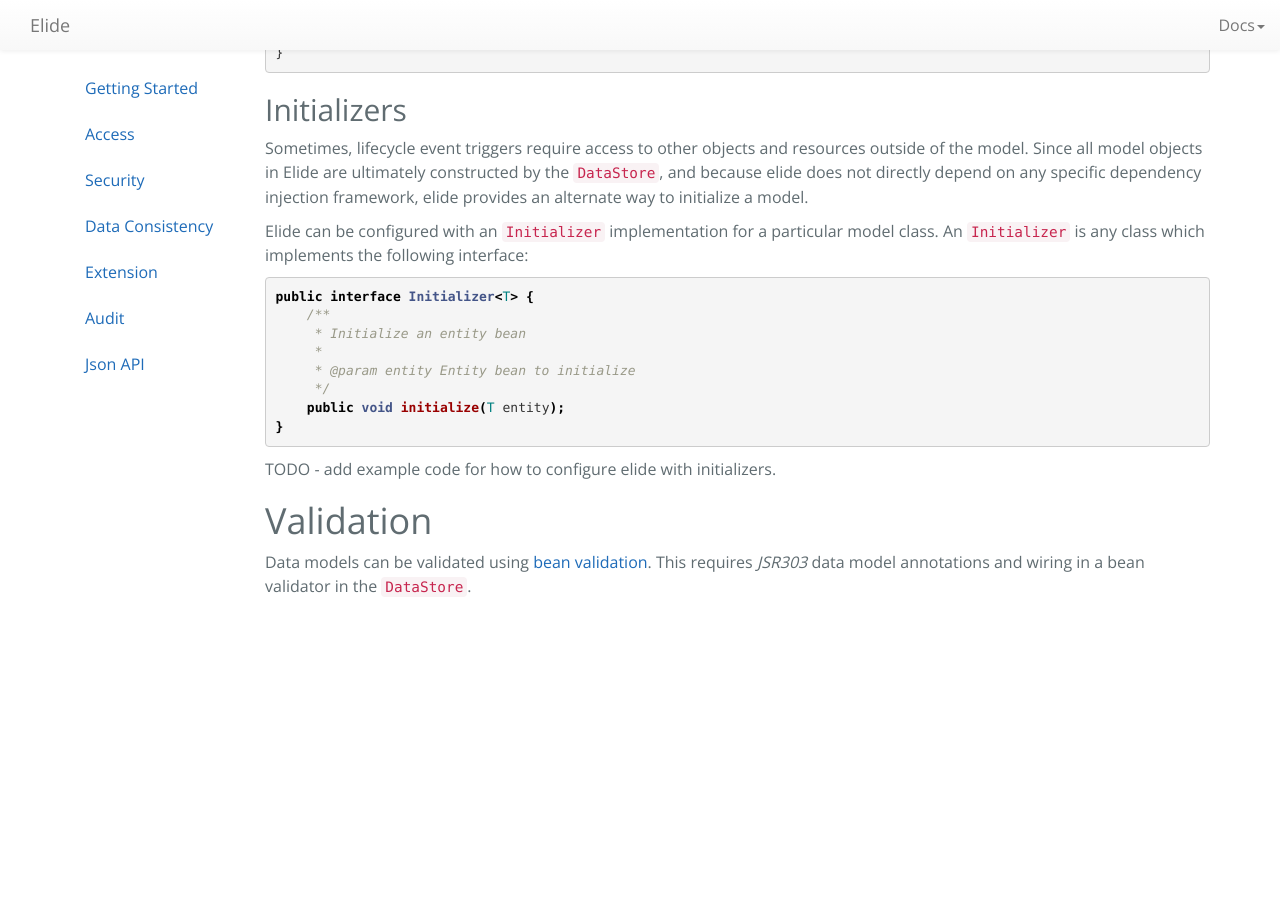
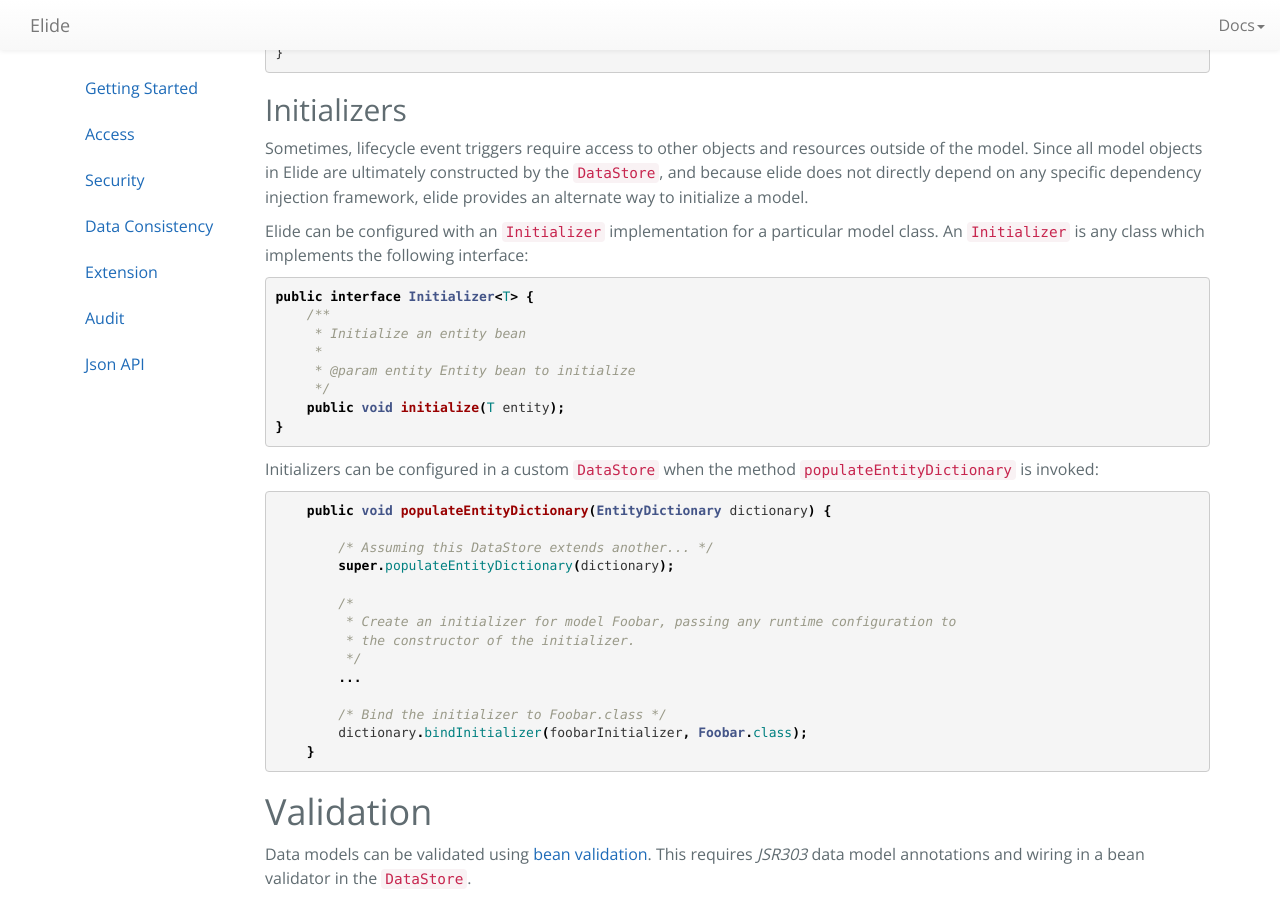
Before and after one commit to yahoo/elide-doc, a Jekyll site: the page built from pages/guide/05-extension.md, in a window 1280 px wide and 900 px high, scrolled down 1634 px. Built offline with Jekyll 4.4.1, drawn with Linux system fonts in a browser that asks for light colours; nearby versions of some CDN libraries; Markdown is read by kramdown in place of the engine named in the settings; before the commit the page ends 2243 px from its top, so only the background shows below that.

Commit message:
Added description of how to initialize and initializer

````diff
--- a/pages/guide/05-extension.md
+++ b/pages/guide/05-extension.md
@@ -99,7 +99,24 @@ public interface Initializer<T> {
 }
 ```
 
-TODO - add example code for how to configure elide with initializers.
+Initializers can be configured in a custom `DataStore` when the method `populateEntityDictionary` is invoked:
+
+```java
+    public void populateEntityDictionary(EntityDictionary dictionary) {
+
+        /* Assuming this DataStore extends another... */
+        super.populateEntityDictionary(dictionary);
+
+        /*
+         * Create an initializer for model Foobar, passing any runtime configuration to
+         * the constructor of the initializer.
+         */
+        ...
+
+        /* Bind the initializer to Foobar.class */
+        dictionary.bindInitializer(foobarInitializer, Foobar.class);
+    }
+```
 
 #Validation
 
````
